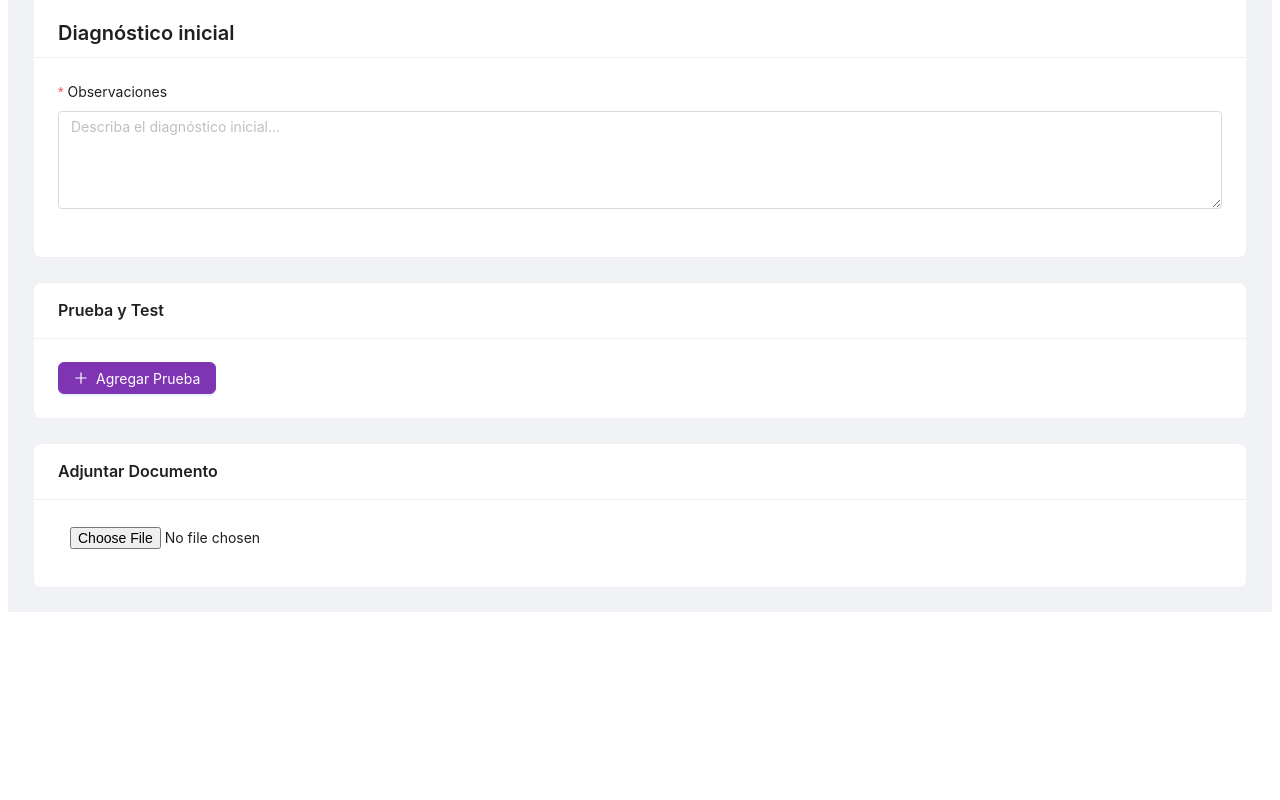
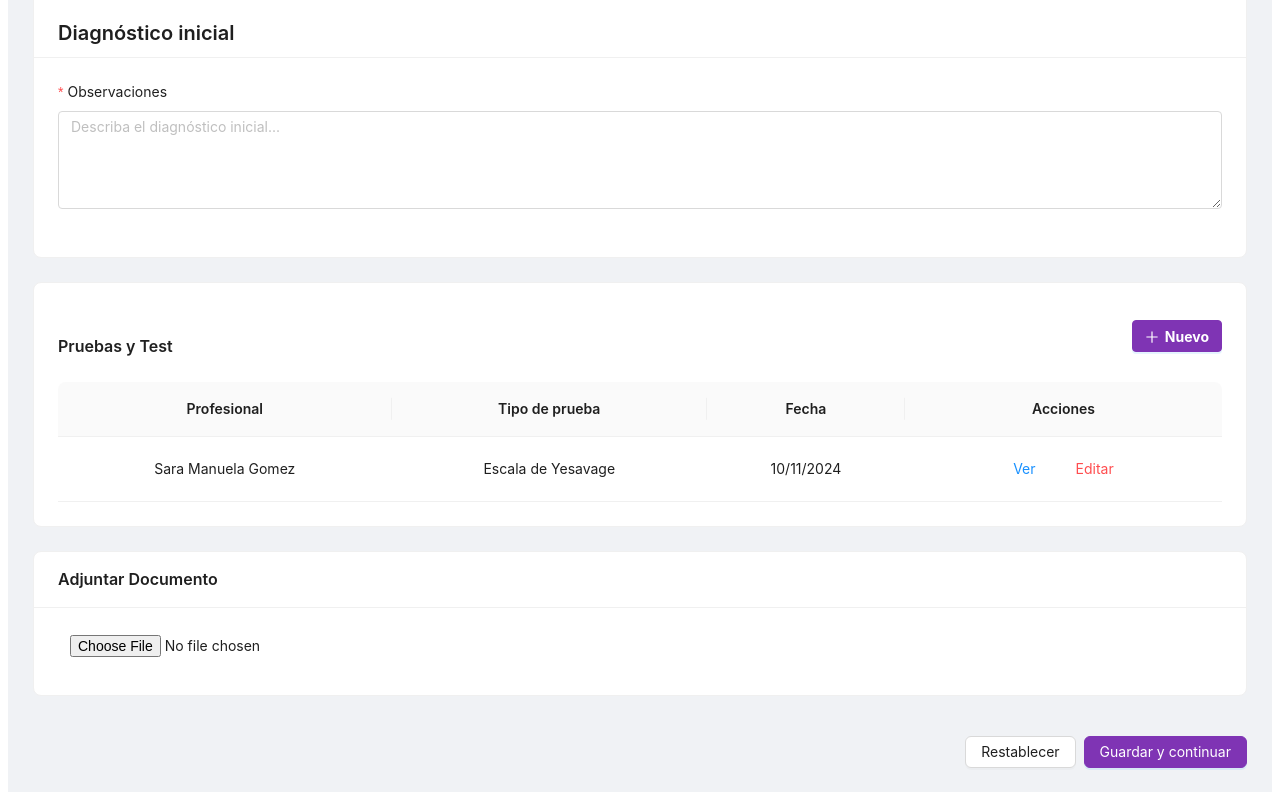
Before and after one commit to Davidvera27/CareLink, a React (Create React App) app in the folder frontend/: page /detalles-usuario/historia-clinica/1 in a window 1280 px wide. Shown: the part 5103-5903 px from the top of the page. Before the commit the page ends 5723 px from the top, so only its background shows below. Built offline with nearby package versions, Linux system fonts and the light colour scheme; sample sign-in values are in the browser's storage.

Commit message:
Update HistoriaClinica.js

```diff
--- a/frontend/src/components/HistoriaClinica.js
+++ b/frontend/src/components/HistoriaClinica.js
@@ -1,7 +1,7 @@
 import React from "react";
 import GlobalHeader from "./GlobalHeader"; // Importa el componente de encabezado global.
 import "../styles/HistoriaClinica.css"; // Importa los estilos específicos para esta página.
-import { Card, Button, Avatar, Row, Col, Input, Select, Typography, Table, Checkbox, Space, Divider, Form } from "antd"; // Importa componentes de Ant Design.
+import { Card, Button, Avatar, Row, Col, Input, Select, Typography, Table, Checkbox, Space, Divider, Form, } from "antd"; // Importa componentes de Ant Design.
 import { PlusOutlined } from "@ant-design/icons"; // Importa el ícono "PlusOutlined" de Ant Design.
 
 
@@ -9,6 +9,24 @@ import { PlusOutlined } from "@ant-design/icons"; // Importa el ícono "PlusOutl
 const { Title, Text } = Typography; // Desestructuración para usar componentes tipográficos de Ant Design.
 
 const HistoriaClinica = () => {
+
+  const [form] = Form.useForm();
+
+  const handleReset = () => {
+    form.resetFields();
+  };
+
+  const handleSave = () => {
+    form.validateFields()
+      .then((values) => {
+        console.log("Datos guardados:", values);
+        // Aquí puedes agregar la lógica para enviar los datos al servidor
+      })
+      .catch((errorInfo) => {
+        console.error("Errores al guardar:", errorInfo);
+      });
+  };
+
   return (
     <div className="historia-clinica-page">
       {/* Encabezado global */}
@@ -915,15 +933,84 @@ const HistoriaClinica = () => {
 </Card>
 
 
-        <Card title="Prueba y Test" bordered>
-          <Button type="primary" icon={<PlusOutlined />}>
-            Agregar Prueba
-          </Button>
-        </Card>
+{/* Pruebas y Test */}
+<Card className="pruebas-test-card" bordered>
+  {/* Head: Título con botón para agregar */}
+  <div className="table-header">
+    <Title level={5}>Pruebas y Test</Title>
+    <Button type="primary" icon={<PlusOutlined />} className="add-button">
+      Nuevo
+    </Button>
+  </div>
 
-        <Card title="Adjuntar Documento" bordered>
-          <Input type="file" />
-        </Card>
+  {/* Body: Tabla para mostrar datos */}
+  <div className="pruebas-test-body">
+    <Table
+      className="pruebas-test-table"
+      columns={[
+        {
+          title: "Profesional",
+          dataIndex: "profesional",
+          key: "profesional",
+          align: "center",
+        },
+        {
+          title: "Tipo de prueba",
+          dataIndex: "tipoPrueba",
+          key: "tipoPrueba",
+          align: "center",
+        },
+        {
+          title: "Fecha",
+          dataIndex: "fecha",
+          key: "fecha",
+          align: "center",
+        },
+        {
+          title: "Acciones",
+          key: "acciones",
+          align: "center",
+          render: (_, record) => (
+            <Space>
+              <Button type="link" style={{ color: "#1890ff" }}>
+                Ver
+              </Button>
+              <Button type="link" danger>
+                Editar
+              </Button>
+            </Space>
+          ),
+        },
+      ]}
+      dataSource={[
+        {
+          key: "1",
+          profesional: "Sara Manuela Gomez",
+          tipoPrueba: "Escala de Yesavage",
+          fecha: "10/11/2024",
+        },
+      ]}
+      pagination={false}
+    />
+  </div>
+</Card>
+
+{/* Adjuntar Documento */}
+<Card title="Adjuntar Documento" bordered>
+  <Input type="file" />
+</Card>
+
+        {/* Botones de guardar y restablecer */}
+        <div className="action-buttons" style={{ marginTop: "16px", textAlign: "right" }}>
+          <Space>
+            <Button type="default" onClick={handleReset}>
+              Restablecer
+            </Button>
+            <Button type="primary" onClick={handleSave}>
+              Guardar y continuar
+            </Button>
+          </Space>
+        </div>
       </div>
     </div>
   );
```
